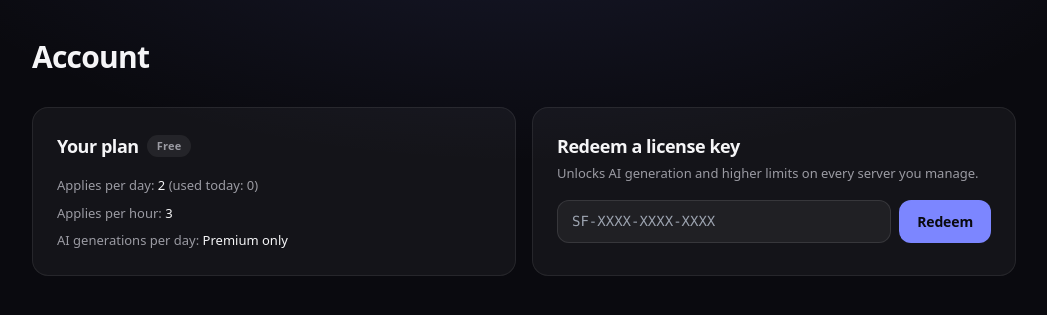
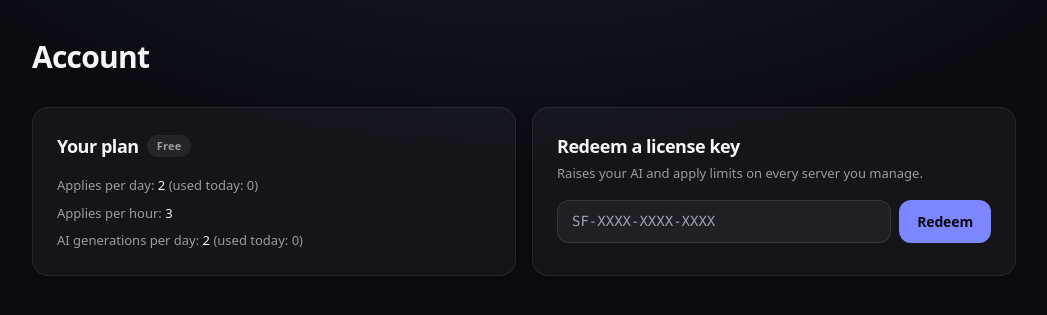
Before and after one commit to Pilot-572/Scaffold, a Flask app: page /account in a window 1280 px wide. Shown: the part 57-372 px from the top of the page, without its empty margins (116-1163 px from the left). Run offline with Flask 3, Linux system fonts and the light colour scheme; the visitor is signed in with stand-in values (Sample User, id 1); data that the repository does not hold is empty; parts of the project's set-up code (start-up, migrations or seed data) failed here and were passed over; some libraries are stand-ins or nearby versions.

Commit message:
Free tier gets 2 AI generations/day; premium upsell demoted to a counter hint

```diff
--- a/shared/config.py
+++ b/shared/config.py
@@ -32,6 +32,7 @@ CAP_CATEGORIES = 8
 
 FREE_APPLIES_PER_DAY = 2
 PREMIUM_APPLIES_PER_DAY = 10
+FREE_AI_PER_DAY = 2
 PREMIUM_AI_PER_DAY = 20
 APPLIES_PER_HOUR = 3  # burst cooldown, every tier
 
--- a/web/app.py
+++ b/web/app.py
@@ -105,7 +105,7 @@ def _limits(db, user_id: str) -> dict:
         "applies_hour": applies_hour,
         "hour_cap": config.APPLIES_PER_HOUR,
         "ai_today": ai_today,
-        "ai_cap": config.PREMIUM_AI_PER_DAY if premium else 0,
+        "ai_cap": config.PREMIUM_AI_PER_DAY if premium else config.FREE_AI_PER_DAY,
     }
 
 
@@ -211,12 +211,12 @@ def preview(guild_id):
                 abort(400)
             source = f"preset:{preset_id}"
         elif description:
-            if not limits["premium"]:
-                return _error_partial("AI generation is a premium feature.",
-                                      "Redeem a license key on your account page to unlock it.")
             if limits["ai_today"] >= limits["ai_cap"]:
                 return _error_partial(f"You've used all {limits['ai_cap']} AI generations for today.",
-                                      "Presets are always available, or try again tomorrow.")
+                                      "Presets are always available, or try again tomorrow."
+                                      if limits["premium"] else
+                                      f"Premium raises this to {config.PREMIUM_AI_PER_DAY}/day. "
+                                      "Presets are always available.")
             from shared.llm import generate  # deferred: keeps web boot LLM-free
             structure, notice = generate(description)
             source = "ai"
--- a/web/templates/account.html
+++ b/web/templates/account.html
@@ -18,9 +18,8 @@
       <li>Applies per day: <span class="text-ink">{{ limits.applies_cap }}</span>
           (used today: {{ limits.applies_today }})</li>
       <li>Applies per hour: <span class="text-ink">{{ limits.hour_cap }}</span></li>
-      <li>AI generations per day:
-        <span class="text-ink">{{ limits.ai_cap if limits.premium else 'Premium only' }}</span>
-        {% if limits.premium %}(used today: {{ limits.ai_today }}){% endif %}</li>
+      <li>AI generations per day: <span class="text-ink">{{ limits.ai_cap }}</span>
+          (used today: {{ limits.ai_today }})</li>
     </ul>
     {% if license %}
     <p class="mt-4 text-xs text-mut">License {{ license.key[:7] }}··· redeemed
@@ -30,7 +29,7 @@
 
   <div class="panel p-6">
     <h2 class="text-lg font-semibold tracking-tight">Redeem a license key</h2>
-    <p class="mt-1 text-[13px] text-mut">Unlocks AI generation and higher limits on every server you manage.</p>
+    <p class="mt-1 text-[13px] text-mut">Raises your AI and apply limits on every server you manage.</p>
     <form method="post" action="{{ url_for('redeem') }}" class="mt-4 flex gap-2">
       <input type="hidden" name="_csrf" value="{{ csrf_token }}">
       <input type="text" name="key" placeholder="SF-XXXX-XXXX-XXXX" required
```
Also changed, not shown: web/templates/guild.html (+10 -18 lines), README.md.
